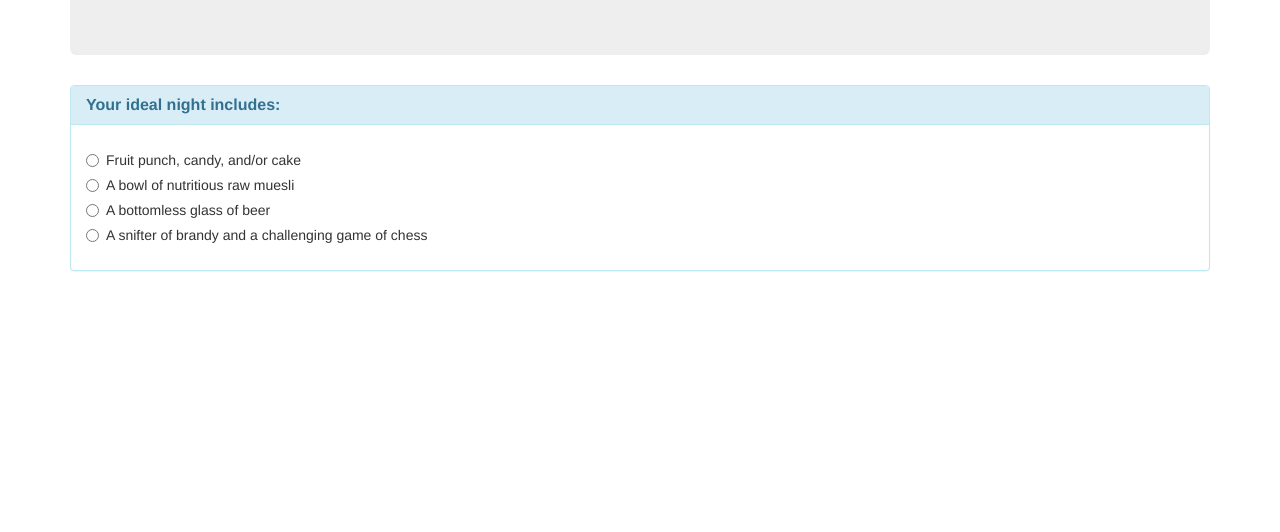
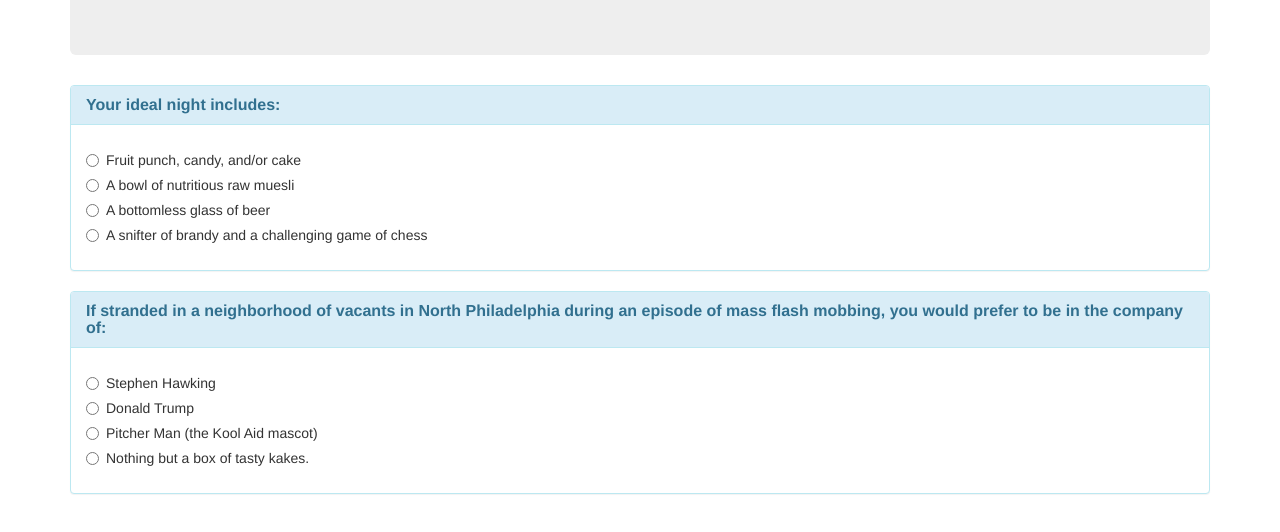
Before and after one commit to matthcraig/Language, a plain HTML site: page index.html in a window 1280 px wide. Shown: the part 140-672 px from the top of the page. Drawn offline with Linux system fonts and the light colour scheme.

Commit message:
Add question and begin js.

```diff
--- a/index.html
+++ b/index.html
@@ -15,7 +15,12 @@
   <h1>Your Ideal Programming Language</h1>
 </div>
 
-<div id= "question">
+<body>
+
+<div id= "questions">
+<form>
+
+  <!--Question 1-->
   <div class="panel panel-info">
     <div class="panel-heading">
       <h2 class="panel-title"><strong>Your ideal night includes:</strong></h2>
@@ -23,37 +28,65 @@
     <div class="panel-body">
       <div class="radio">
         <label>
-          <input type="radio" name="flavor" value="fruit">
+          <input type="radio" name="night" value="fruit">
           Fruit punch, candy, and/or cake
         </label>
       </div>
       <div class="radio">
         <label>
-          <input type="radio" name="flavor" value="muesli">
+          <input type="radio" name="night" value="muesli">
           A bowl of nutritious raw muesli
         </label>
       </div>
       <div class="radio">
         <label>
-          <input type="radio" name="flavor" value="beer">
+          <input type="radio" name="night" value="beer">
           A bottomless glass of beer
         </label>
       </div>
       <div class="radio">
         <label>
-          <input type="radio" name="flavor" value="chess">
+          <input type="radio" name="night" value="chess">
           A snifter of brandy and a challenging game of chess
+        </label>
+      </div>
+    </div>
+  </div>
+<!--Question 2-->
+  <div class="panel panel-info">
+    <div class="panel-heading">
+      <h2 class="panel-title"><strong>If stranded in a neighborhood of vacants in North Philadelphia during an episode of mass flash mobbing, you would prefer to be in the company of:</strong></h2>
+    </div>
+    <div class="panel-body">
+      <div class="radio">
+        <label>
+          <input type="radio" name="person" value="Hawking">
+          Stephen Hawking
+        </label>
+      </div>
+      <div class="radio">
+        <label>
+          <input type="radio" name="person" value="trump">
+          Donald Trump
+        </label>
+      </div>
+      <div class="radio">
+        <label>
+          <input type="radio" name="person" value="pitcher">
+          Pitcher Man (the Kool Aid mascot)
+        </label>
+      </div>
+      <div class="radio">
+        <label>
+          <input type="radio" name="person" value="tasty">
+          Nothing but a box of tasty kakes.
         </label>
       </div>
     </div>
   </div>
 </div>
 
-
-<body>
-
+</form>
+</div>
 </body>
-
-
-</div>
 </html>
--- a/js/scripts.js
+++ b/js/scripts.js
@@ -0,0 +1,6 @@
+$(document).ready(function() {
+    $("#question form").submit(function(event) {
+        var night = $("input:radio[name=night]:checked").val();
+        var person = $("input:radio[name=person]:checked").val();
+    })
+})
```
